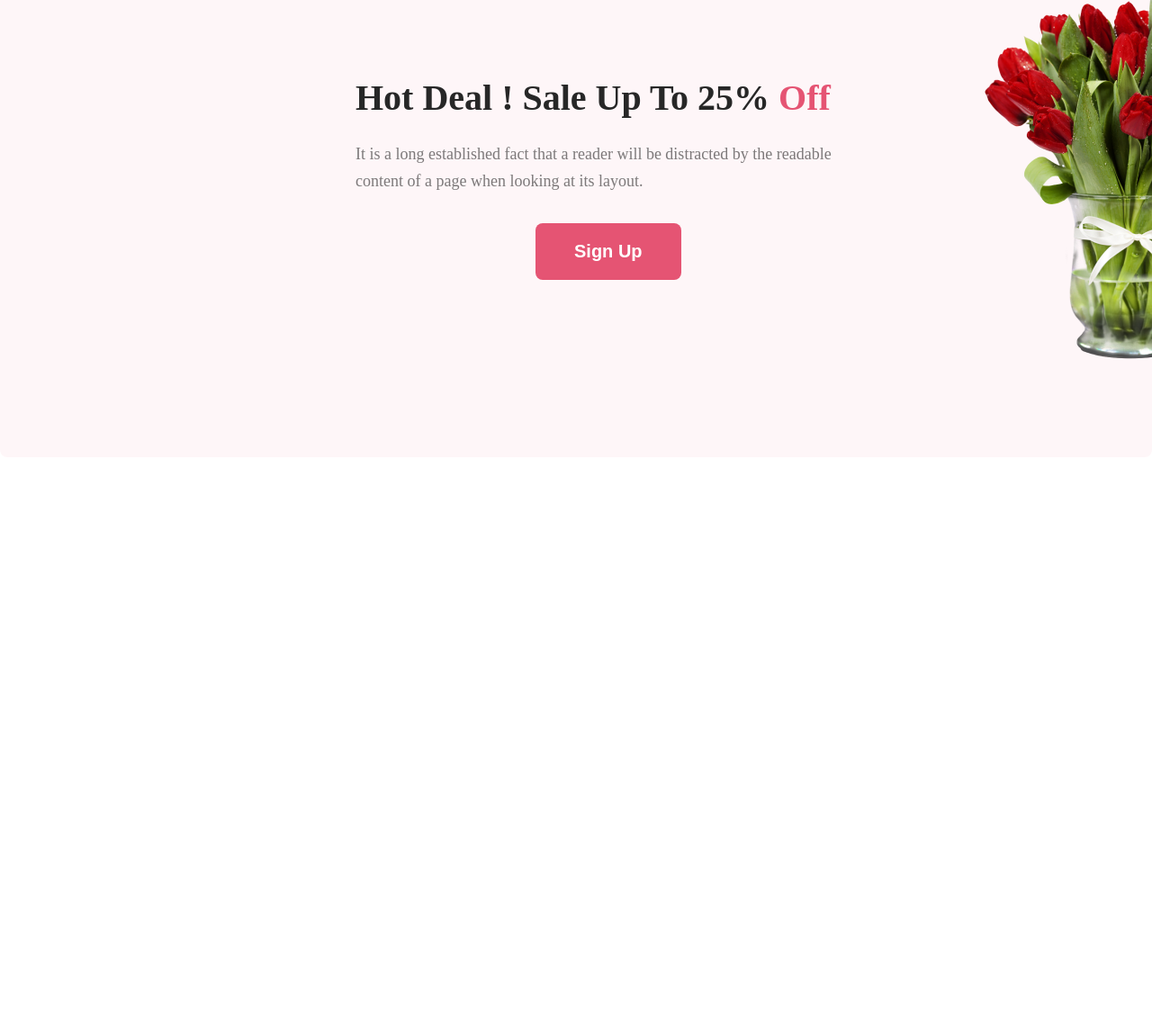
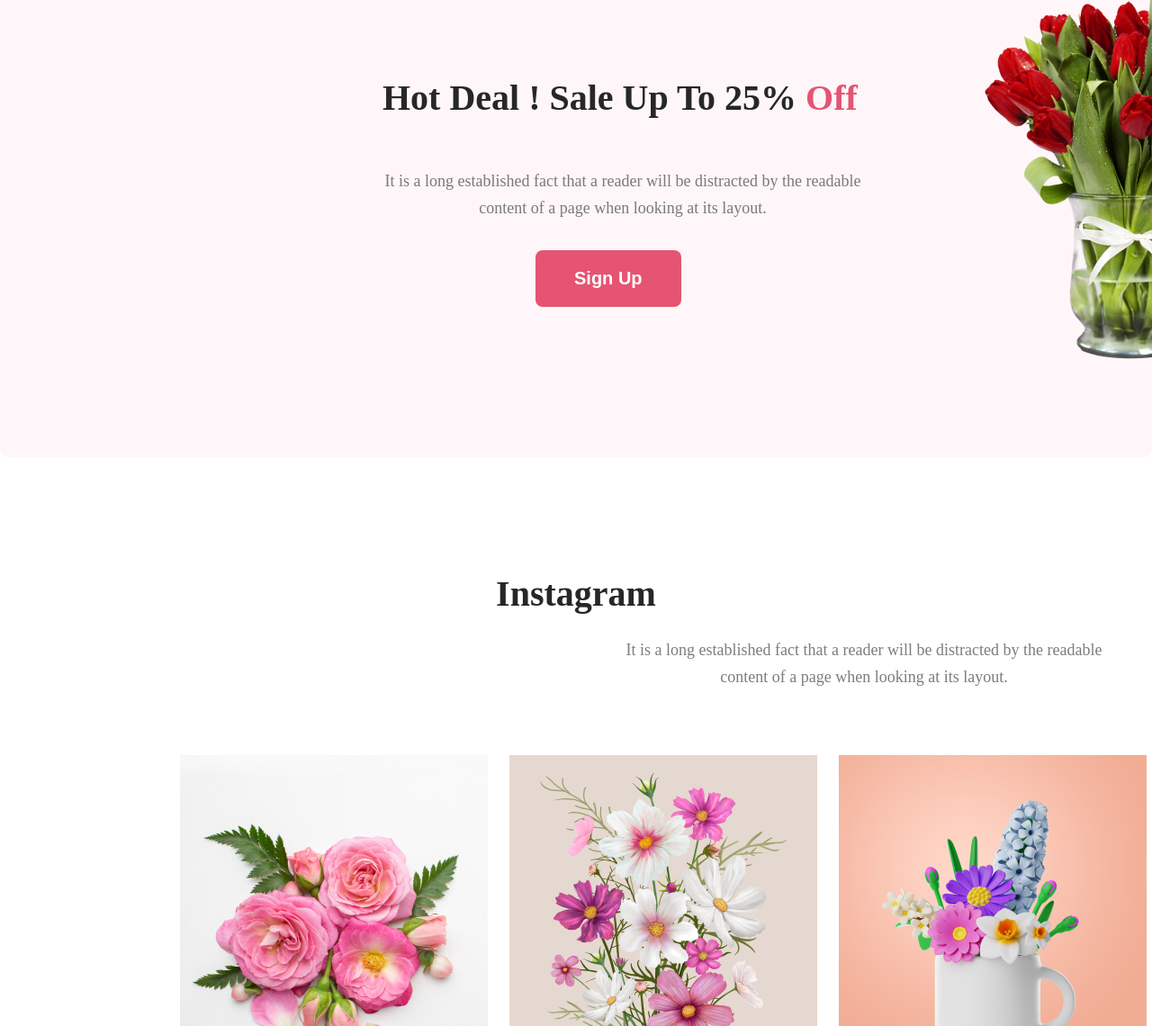
Before and after one commit to Tanmoybir/flower-shop-agency, a plain HTML site: page index.html in a window 1280 px wide. Shown: the part 2459-3599 px from the top of the page at 90% size. Before the commit the page ends 2967 px from the top, so only its background shows below. Drawn offline with Linux system fonts and the light colour scheme.

Commit message:
instagram section complited

```diff
--- a/index.html
+++ b/index.html
@@ -66,6 +66,24 @@
                 </div>
             </div>
         </section>
+        <section>
+            <h1 class="instagrm-title">Instagram</h1>
+            <p class="instagram-description">It is a long established fact that a reader will be distracted by the readable <br> content of a page when looking at its layout.</p>
+            <div class="instagrm">
+                <div class="">
+                    <img src="Flower Asset/Flower 01.png" alt="">
+                </div>
+                <div class="">
+                    <img src="Flower Asset/Rectangle 4.png" alt="">
+                </div>
+                <div class="">
+                    <img src="Flower Asset/Rectangle 5.png" alt="">
+                </div>
+                <div class="">
+                    <img src="Flower Asset/Rectangle 6.png" alt="">
+                </div>
+            </div>
+        </section>
     </main>
     <footer></footer>
 </body>
--- a/styles/style.css
+++ b/styles/style.css
@@ -58,10 +58,7 @@ margin-top: 178px;
 }
 
 .featured-description {
-    display: flex;
-    flex-direction: column;
-   justify-content: center;
-    align-items: center;
+   text-align: center;
     width: 594px;
     color: rgba(39, 39, 39, 0.60);
     font-size: 18px;
@@ -143,6 +140,7 @@ h3 {
     color: #272727;
     font-size: 40px;
     font-weight: 800;
+    padding: 30px;
 }
 
 span {
@@ -150,6 +148,7 @@ span {
 }
 
 .sale-description {
+    text-align: center;
     width: 594px;
     color: rgba(39, 39, 39, 0.60);
     font-size: 18px;
@@ -174,3 +173,28 @@ padding-top: 24px;
     padding: 100px;
     padding-right: 430px;
 }
+/* instagram */
+.instagrm-title {
+    text-align: center;
+    color: #272727;
+    font-size: 40px;
+    font-weight: 800;
+    margin-top: 128px;
+}
+
+.instagram-description {
+    text-align: center;
+    width: 594px;
+    color: rgba(39, 39, 39, 0.60);
+    font-size: 18px;
+    font-weight: 400;
+    line-height: 30px;
+    margin: 24px 663px;
+}
+.instagrm {
+    display: flex;
+    justify-content: space-around;
+    align-items: center;
+    gap: 24px;
+    padding: 48px 200px;
+}
```
Lines whose indentation alone changed are shown as unchanged.
